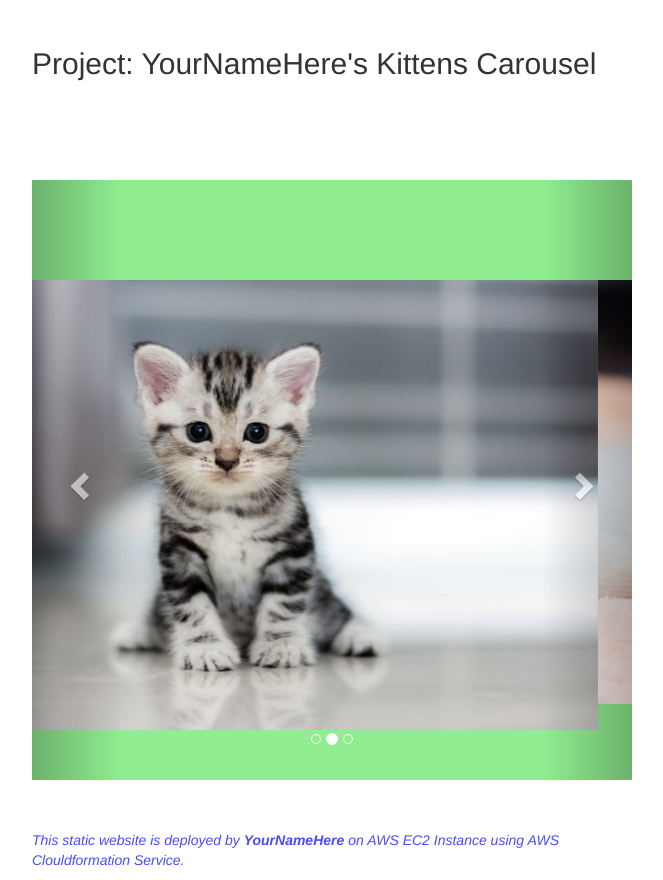
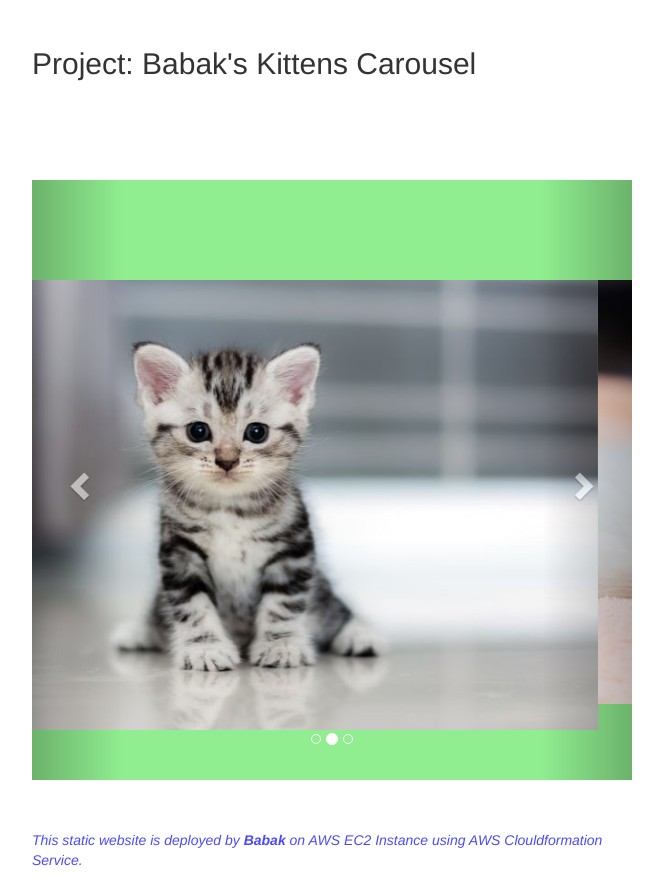
Before and after one commit to BabakTanriverdi/AWS_Projects, a plain HTML site: page Kittens-carousel-static-website-ec2/static-web/index.html in a window 1280 px wide. Shown: the part 203-1083 px from the top of the page, without its empty margins (308-971 px from the left). Drawn offline with nearby package versions, Linux system fonts and the light colour scheme.

Commit message:
Project updatet

```diff
--- a/Kittens-carousel-static-website-ec2/static-web/index.html
+++ b/Kittens-carousel-static-website-ec2/static-web/index.html
@@ -4,7 +4,7 @@
 <head>
   <meta charset="UTF-8" />
   <meta name="viewport" content="width=device-width, initial-scale=1.0" />
-  <title>Clarusway Project - 001</title>
+  <title>Babak Kitten Project</title>
   <link rel="stylesheet" href="https://maxcdn.bootstrapcdn.com/bootstrap/3.4.1/css/bootstrap.min.css">
   <script src="https://ajax.googleapis.com/ajax/libs/jquery/3.5.1/jquery.min.js"></script>
   <script src="https://maxcdn.bootstrapcdn.com/bootstrap/3.4.1/js/bootstrap.min.js"></script>
@@ -45,7 +45,7 @@
 
   <div><img style="width:300px; height:100px" src="https://clarusway.com/wp-content/uploads/2022/12/clarusway-logo-black.png" /></div>
 
-  <h2> Project: YourNameHere's Kittens Carousel</h2>
+  <h2> Project: Babak's Kittens Carousel</h2>
 
   <div id="myCarousel" class="carousel slide" data-ride="carousel">
     <!-- Indicators -->
@@ -80,7 +80,7 @@
   </div>
 
 
-  <p class="footnote"><i>This static website is deployed by <b> YourNameHere </b> on AWS EC2 Instance using AWS
+  <p class="footnote"><i>This static website is deployed by <b> Babak </b> on AWS EC2 Instance using AWS
       Clouldformation Service.</i></p>
 </body>
 
```
